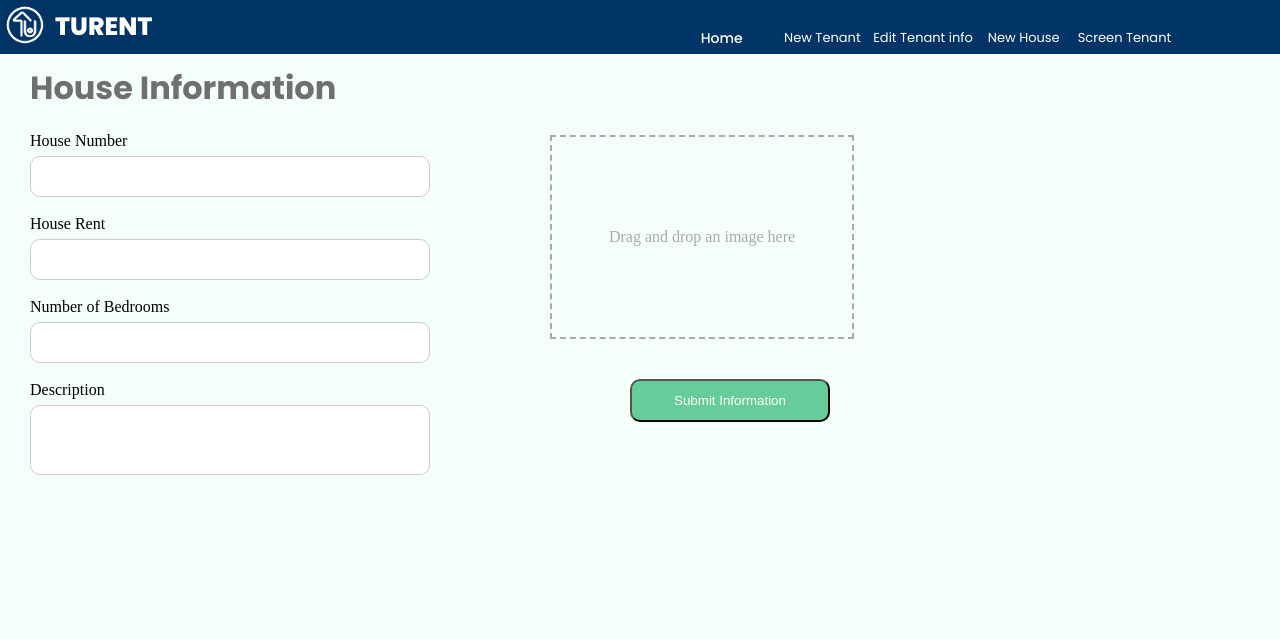
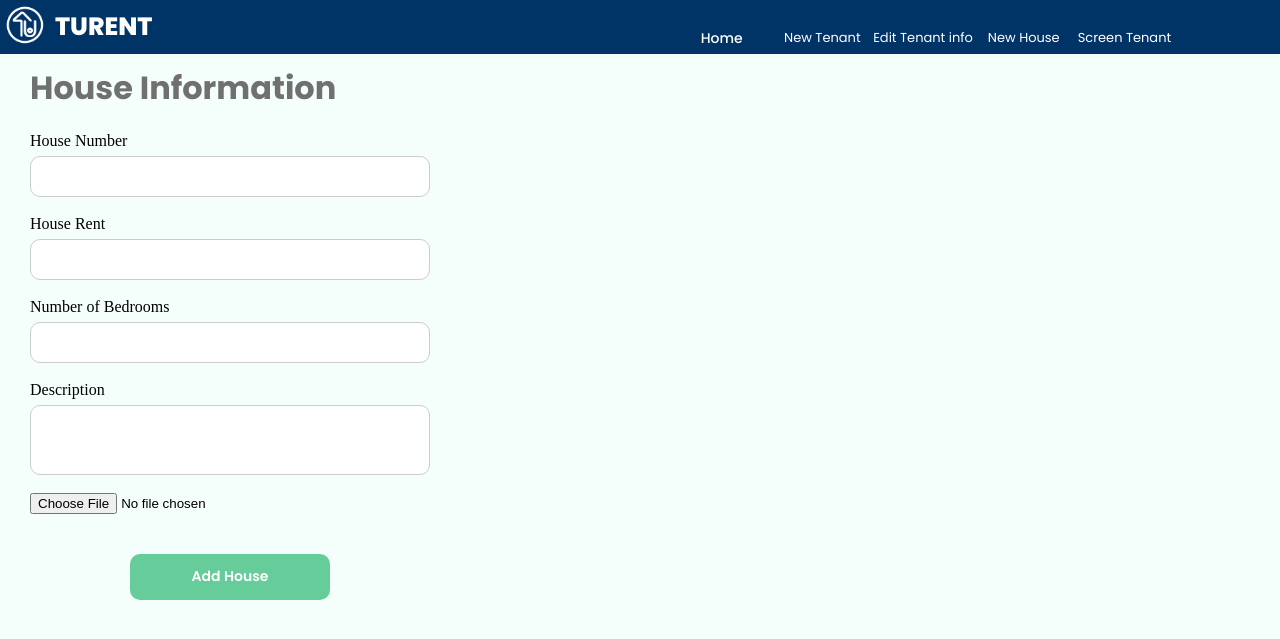
Before and after one commit to Laban254/TuRent_community, a Flask app: page /house_registration in a window 1280 px wide. Shown: the top 639 px of the page. Run offline with Flask 2, Linux system fonts and the light colour scheme.

```diff
--- a/app/templates/house_info.html
+++ b/app/templates/house_info.html
@@ -7,39 +7,27 @@
 <div class="container">
     <div class="row">
         <div class="column">
-            <form class="house_info" >
+            <form class="house_info" method="POST">
                 <div class="heading">
                     <h1>House Information</h1>
                 </div>
 
                 <label for="Houseno">House Number</label><br>
-                <input type="number" id="house no" name="first name" required><br><br>
+                <input type="number" id="house no" name="house_number" required><br><br>
 
                 <label for="house rent">House Rent</label><br>
-                <input type="number" id="house rent" name="house rent" required><br><br>
+                <input type="number" id="house rent" name="house_rent" required><br><br>
 
                 <label for="no of bedrooms">Number of Bedrooms</label><br>
-                <input type="number" id="no of bedrooms" name="no of bedrooms" required><br><br>
+                <input type="number" id="no of bedrooms" name="no_of_bedrooms" required><br><br>
 
 
                 <label for="description"> Description</label><br>
                 <input type="text" id="description" name="description" required><br><br>
+
+                <input type="file" name="file">
+                <input type="submit" value="Add House" class="button">
           </form>
-
-        </div>
-
-    </div>
-    <div class="row">
-        <div class="column">
-            <div>
-                <div class="dropzone" id="dropzone">
-                    <span class="dropzone-text">Drag and drop an image here</span>
-                </div>
-
-            </div>
-
-            <input type="submit" value="Submit Information">
-
 
         </div>
 
```
